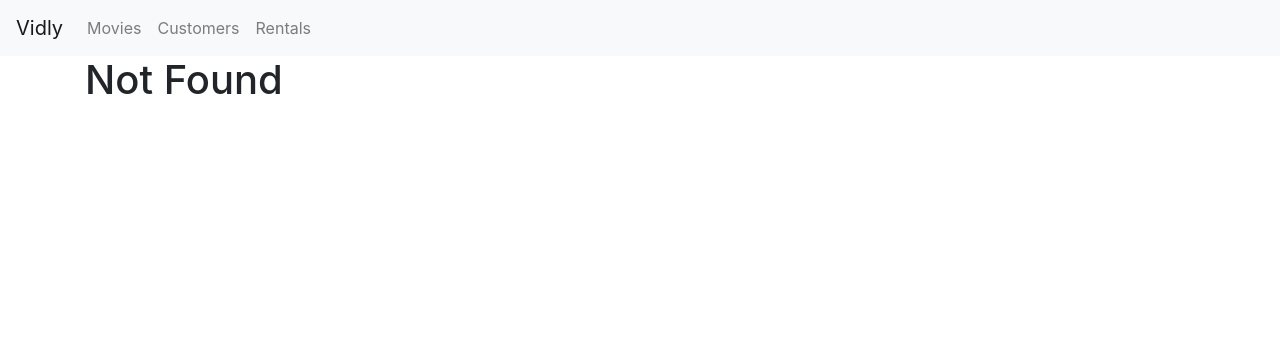
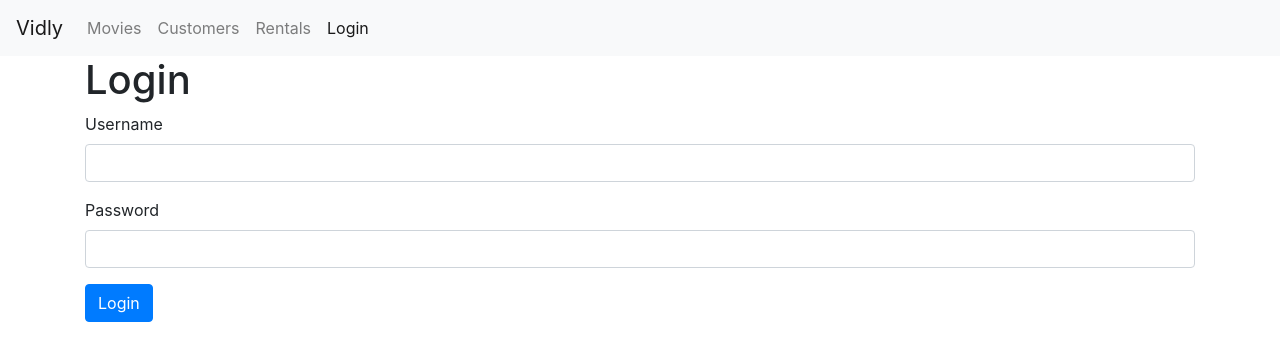
Before and after one commit to smotlani1/vidly, a React (Create React App) app: page /login in a window 1280 px wide. Before the commit this address led to /not-found. Shown: the top 360 px of the page. Built offline with nearby package versions, Linux system fonts and the light colour scheme; the HTML template or start-up script is replaced by a standard one.

Commit message:
added login validation using JOI

```diff
--- a/package.json
+++ b/package.json
@@ -8,6 +8,7 @@
     "@testing-library/user-event": "^13.5.0",
     "bootstrap": "^4.1.1",
     "font-awesome": "^4.7.0",
+    "joi-browser": "13.4",
     "lodash": "^4.17.10",
     "react": "^18.2.0",
     "react-dom": "^18.2.0",
--- a/src/App.js
+++ b/src/App.js
@@ -6,7 +6,8 @@
 import Rentals from "./components/rentals";
 import NotFound from "./components/notFound";
 import NavBar from "./components/navBar";
-import MovieForm from './components/movieForm';
+import MovieForm from "./components/movieForm";
+import LoginForm from "./components/common/loginForm";
 
 class App extends Component {
   render() {
@@ -15,7 +16,8 @@
         <NavBar />
         <main className="container">
           <Switch>
-            <Route path="/movies/:id" component={MovieForm}/>
+            <Route path="/login" component={LoginForm} />
+            <Route path="/movies/:id" component={MovieForm} />
             <Route path="/movies" component={Movies}></Route>
             <Route path="/customers" component={Customers}></Route>
             <Route path="/rentals" component={Rentals}></Route>
--- /dev/null
+++ b/src/components/common/input.jsx
@@ -0,0 +1,20 @@
+import React from "react";
+
+const Input = ({ name, label, value, error, onChange }) => {
+  return (
+    <div className="form-group">
+      <label htmlFor={name}>{label}</label>
+      <input
+        value={value}
+        onChange={onChange}
+        id={name}
+        name={name}
+        type="text"
+        className="form-control"
+      />
+      {error && <div className="alert alert-danger">{error}</div>}
+    </div>
+  );
+};
+
+export default Input;
--- /dev/null
+++ b/src/components/common/loginForm.jsx
@@ -0,0 +1,67 @@
+import React, { Component } from "react";
+import Joi from "joi-browser";
+import Input from "./input";
+
+class LoginForm extends Component {
+  state = {
+    account: { username: "", password: "" },
+    errors: {},
+  };
+
+  schema = {
+    username: Joi.string().required().label("Username"),
+    password: Joi.string().required().label("Password"),
+  };
+
+  validate = () => {
+    const options = { abortEarly: false };
+    const { error } = Joi.validate(this.state.account, this.schema, options);
+
+    if (!error) return null;
+
+    const errors = {};
+    error.details.map((error) => (errors[error.path[0]] = error.message));
+    return errors;
+  };
+
+  handleChange = ({ currentTarget: input }) => {
+    const account = { ...this.state.account };
+    account[input.name] = input.value;
+    this.setState({ account });
+  };
+
+  handleSubmit = (e) => {
+    e.preventDefault();
+    const errors = this.validate();
+    this.setState({ errors: errors || {} });
+    if (errors) return;
+  };
+
+  render() {
+    const { account, errors } = this.state;
+    return (
+      <div>
+        <h1>Login</h1>
+        <form onSubmit={this.handleSubmit}>
+          <Input
+            name="username"
+            label="Username"
+            value={account.username}
+            onChange={this.handleChange}
+            error={errors.username}
+          />
+          <Input
+            name="password"
+            label="Password"
+            value={account.password}
+            onChange={this.handleChange}
+            error={errors.password}
+          />
+          <button className="btn btn-primary">Login</button>
+        </form>
+      </div>
+    );
+  }
+}
+
+export default LoginForm;
--- a/src/components/navBar.jsx
+++ b/src/components/navBar.jsx
@@ -21,13 +21,16 @@
       <div className="collapse navbar-collapse" id="navbarNavAltMarkup">
         <div className="navbar-nav">
           <NavLink className="nav-item nav-link" to="/movies">
-            Movies <span class="sr-only">(current)</span>
+            Movies <span className="sr-only">(current)</span>
           </NavLink>
           <NavLink className="nav-item nav-link" to="/customers">
             Customers
           </NavLink>
-          <NavLink className="nav-item nav-link" to="/Rentals">
+          <NavLink className="nav-item nav-link" to="/rentals">
             Rentals
+          </NavLink>
+          <NavLink className="nav-item nav-link" to="/login">
+            Login
           </NavLink>
         </div>
       </div>
```
Also changed, not shown: 1 other file (tests, documents, lock files or other folders).
